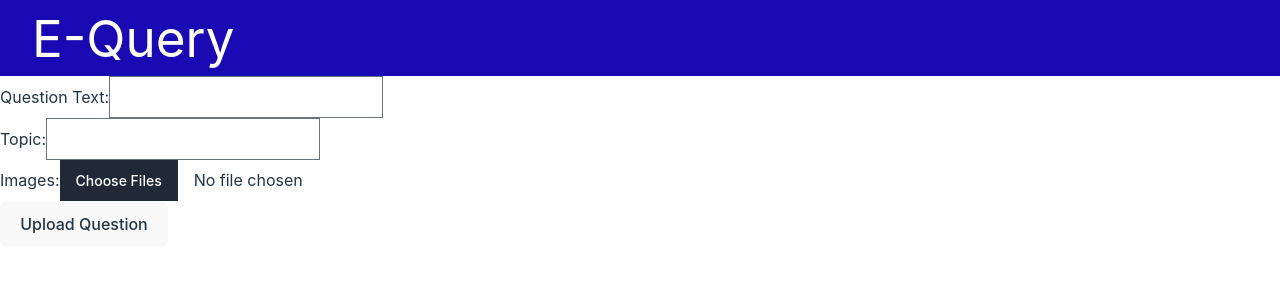
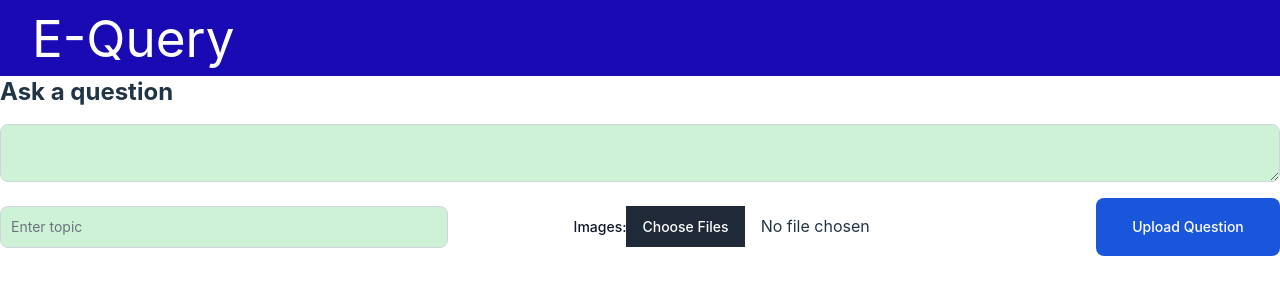
Before and after one commit to Nazia-Karim-Khan-Oishee/E-Query, a React (Vite) app in the folder client/: page /createQuestion in a window 1280 px wide. Shown: the top 300 px of the page. Built offline with nearby package versions, Linux system fonts and the light colour scheme.

Commit message:
few changes

```diff
--- a/client/src/components/Authentication/ChangePassword.jsx
+++ b/client/src/components/Authentication/ChangePassword.jsx
@@ -1,10 +1,6 @@
 // ChangePassword.js
-
 import React, { useState } from "react";
 import { useChangePassword } from "../../hooks/Auth/useChangePassword";
-import AdminSideBar from "../Navigation/adminNavigation";
-import StsNavigation from "../Navigation/stsNavigation";
-import LandfillNavigation from "../Navigation/landfillNavigation";
 
 const ChangePassword = () => {
   const userId = JSON.parse(localStorage.getItem("user")).userId;
--- a/client/src/components/Authentication/EnterToken.jsx
+++ b/client/src/components/Authentication/EnterToken.jsx
@@ -1,5 +1,5 @@
 import { useState, useEffect } from "react";
-import { useEnterToken } from "../../hooks/useEnterToken";
+import { useEnterToken } from "../../hooks/Auth/useEnterToken";
 
 const EnterToken = () => {
   const [token, setToken] = useState("");
--- a/client/src/components/Authentication/ResetPassword.jsx
+++ b/client/src/components/Authentication/ResetPassword.jsx
@@ -1,5 +1,5 @@
 import { useState } from "react";
-import { useResetPassword } from "../../hooks/useResetPassword";
+import { useResetPassword } from "../../hooks/Auth/useResetPassword";
 
 const ResetPassword = () => {
   const [email, setEmail] = useState("");
--- a/client/src/components/SearchBar.jsx
+++ b/client/src/components/SearchBar.jsx
@@ -1,4 +1,5 @@
 import React, { useState } from "react";
+import { Button, TextInput } from "flowbite-react";
 
 function SearchBar({ onSearch }) {
   const [searchTerm, setSearchTerm] = useState("");
@@ -15,13 +16,15 @@ function SearchBar({ onSearch }) {
 
   return (
     <form onSubmit={handleSubmit}>
-      <input
+      <TextInput
         type="text"
         value={searchTerm}
         onChange={handleSearchChange}
         placeholder="Search..."
       />
-      <button type="submit">Search</button>
+      <button class="h-10 px-5 my-2 text-indigo-100 transition-colors duration-150 bg-indigo-700 rounded-lg focus:shadow-outline hover:bg-indigo-800">
+        Search
+      </button>
     </form>
   );
 }
--- a/client/src/index.css
+++ b/client/src/index.css
@@ -72,3 +72,12 @@ code {
   object-fit: cover !important;
   background-color: aqua !important;
 }
+.qattcontainer {
+  display: flex !important;
+  justify-content: space-between !important;
+  align-items: center !important;
+  margin-top: 1rem !important;
+}
+.topic-box {
+  width: 35% !important;
+}
--- a/client/src/pages/Questions/GetAllQuestions.jsx
+++ b/client/src/pages/Questions/GetAllQuestions.jsx
@@ -4,6 +4,8 @@ import SearchBar from "../../components/SearchBar";
 import useQuestionAPI from "../../hooks/Questions/useSearchQuestion";
 import useGetTopics from "../../hooks/Questions/useGetTopics";
 import parse from "html-react-parser";
+import UploadQuestionForm from "./UploadQuestionForm";
+import { Button } from "flowbite-react";
 
 const GetAllQuestions = () => {
   const [questions, setQuestions] = useState([]);
@@ -73,17 +75,22 @@ const GetAllQuestions = () => {
   return (
     <div className="container mx-auto p-4">
       <div>
-        <h1>Search Questions</h1>
+        <UploadQuestionForm />
+      </div>
+      <div>
+        <h1 className="text-2xl font-bold mb-4">Search Questions</h1>
         <SearchBar onSearch={handleSearch} />
         {searchResults.length > 0 && (
           <ul className="space-y-4">
             {searchResults.map((question) => (
               <li
                 key={question._id}
-                className="p-4 border rounded-lg shadow-md">
+                className="p-4 border rounded-lg shadow-md"
+              >
                 <Link
                   to={`/questions/${question._id}`}
-                  className="text-xl font-semibold text-blue-500">
+                  className="text-xl font-semibold text-blue-500"
+                >
                   {question.text}
                 </Link>
                 <p className="text-gray-600">
@@ -106,10 +113,12 @@ const GetAllQuestions = () => {
             {questions.map((question) => (
               <li
                 key={question._id}
-                className="p-4 border rounded-lg shadow-md">
+                className="p-4 border rounded-lg shadow-md"
+              >
                 <Link
                   to={`/questions/${question._id}`}
-                  className="text-xl font-semibold text-blue-500">
+                  className="text-xl font-semibold text-blue-500"
+                >
                   {question.text}
                 </Link>
                 <p className="text-gray-600">Topic: {question.topic}</p>
--- a/client/src/pages/Questions/UploadQuestionForm.jsx
+++ b/client/src/pages/Questions/UploadQuestionForm.jsx
@@ -2,6 +2,7 @@ import React, { useState } from "react";
 import useAddQuestion from "../../hooks/Questions/useAddQuestion";
 import upload from "../../utills/upload";
 import { useNavigate } from "react-router-dom";
+import { Textarea, Button, Label, TextInput } from "flowbite-react";
 const UploadQuestionForm = () => {
   const navigate = useNavigate();
   const [text, setText] = useState("");
@@ -53,35 +54,48 @@ const UploadQuestionForm = () => {
   return (
     <form onSubmit={handleSubmit}>
       <div>
-        <label>Question Text:</label>
-        <input
-          type="text"
+        <h1 className="text-2xl font-bold mb-4">Ask a question</h1>
+        <Textarea
           value={text}
           onChange={(e) => setText(e.target.value)}
           required
         />
       </div>
-      <div>
-        <label>Topic:</label>
-        <input
+      <div className="qattcontainer">
+        <div className="topic-box">
+          <TextInput
             type="text"
             value={topic}
+            placeholder="Enter topic"
             onChange={(e) => setTopic(e.target.value)}
             required
           />
         </div>
         <div>
-        <label>Images:</label>
-        <input type="file" onChange={handleImageChange} multiple />
+          <Label>Images:</Label>
+          <input
+            className="file-input"
+            type="file"
+            onChange={handleImageChange}
+            accept="image/*"
+            multiple
+          />
+
           <div>
             {previewImages.map((image, index) => (
-            <img key={index} src={image} alt={`preview ${index}`} width="100" />
+              <img
+                key={index}
+                src={image}
+                alt={`preview ${index}`}
+                width="100"
+              />
             ))}
           </div>
         </div>
-      <button type="submit" disabled={uploading || loading}>
+        <Button color="blue" type="submit" disabled={uploading || loading}>
           {uploading || loading ? "Uploading..." : "Upload Question"}
-      </button>
+        </Button>
+      </div>
       {error && <p>Error: {error}</p>}
       {response && <p>Question uploaded successfully!</p>}
     </form>
--- a/client/src/pages/Resource/UploadResourceForm.jsx
+++ b/client/src/pages/Resource/UploadResourceForm.jsx
@@ -1,6 +1,7 @@
 import React, { useState } from "react";
 import upload from "../../utills/upload";
 import useCreateResource from "../../hooks/Resource/useCreateResource";
+import { Textarea, Button, Label, TextInput } from "flowbite-react";
 const ResourceForm = () => {
   const [pdfFile, setPdfFile] = useState(null);
   const [text, setText] = useState("");
@@ -60,13 +61,14 @@ const ResourceForm = () => {
 
   return (
     <div>
-      <h2>Create Resource</h2>
+      <h1 className="text-2xl font-bold mb-4">Share a resource</h1>
       <form onSubmit={handleSubmit}>
-        <input
-          type="text"
+        <Textarea
           value={text}
           onChange={(e) => setText(e.target.value)}
+          required
         />
+        <div className="qattcontainer">
           <div>
             <input type="file" accept=".pdf" onChange={handleFileChange} />
           </div>
@@ -84,9 +86,10 @@ const ResourceForm = () => {
               ))}
             </div>
           </div>
-        <button type="submit" disabled={loading}>
+          <Button color="blue" type="submit" disabled={loading}>
             Submit
-        </button>
+          </Button>
+        </div>
         {error && <p>Error: {error}</p>}
       </form>
     </div>
--- a/client/src/pages/profile/Profile.jsx
+++ b/client/src/pages/profile/Profile.jsx
@@ -3,7 +3,46 @@ import { useUserProfile } from "../../hooks/profile/useUserProfile";
 
 const Profile = () => {
   const { fetchUserProfile, userProfile, error, isLoading } = useUserProfile();
+  const [images, setImages] = useState([]);
+  const [previewImages, setPreviewImages] = useState([]);
+  const handleImageChange = (e) => {
+    const files = Array.from(e.target.files);
+    const fileArray = files.map((file) => URL.createObjectURL(file));
+    setPreviewImages((prevImages) => prevImages.concat(fileArray));
+    setImages((prevImages) => prevImages.concat(files));
+  };
+  const handleSubmit = async (e) => {
+    e.preventDefault();
+    setUploading(true);
 
+    try {
+      const imageUrls = await Promise.all(
+        images.map(async (image) => {
+          const url = await upload(image);
+          return url;
+        })
+      );
+
+      console.log(JSON.parse(localStorage.getItem("user"))._id);
+      const formData = {
+        text,
+        topic,
+        images: imageUrls,
+        // uploaderId: JSON.parse(localStorage.getItem("user"))._id,
+      };
+
+      await addQuestion(formData);
+      setText("");
+      setTopic("");
+      setImages([]);
+      setPreviewImages([]);
+      navigate("/getAllQuestion");
+    } catch (err) {
+      console.error("Error uploading question:", err);
+    } finally {
+      setUploading(false);
+    }
+  };
   useEffect(() => {
     fetchUserProfile();
   }, []);
@@ -32,6 +71,16 @@ const Profile = () => {
       <div className="p-6">
         <h2 className="text-xl font-bold mb-4">User Profile</h2>
         <div className="mb-4">
+          <img
+            src={
+              userProfile.profilePicture ||
+              "https://w7.pngwing.com/pngs/184/113/png-transparent-user-profile-computer-icons-profile-heroes-black-silhouette-thumbnail.png"
+            }
+            alt="Profile"
+            className="w-24 h-24 rounded-full mr-4"
+          />
+        </div>
+        <div className="mb-4">
           <label className="text-gray-600">Email:</label>
           <p className="text-gray-900">{userProfile.email}</p>
         </div>
```
Also changed, not shown: client/src/pages/Resource/getAllResources.jsx (+15 -7 lines). Lines whose indentation alone changed are shown as unchanged.
